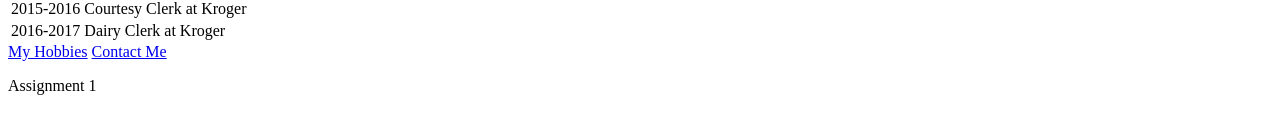
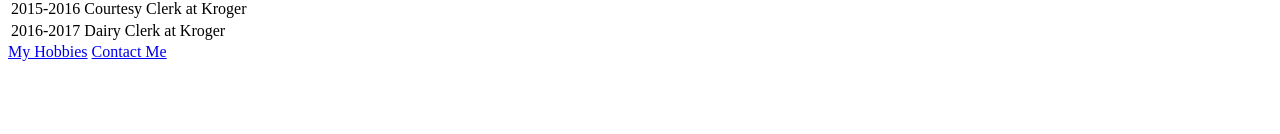
Before and after one commit to jgumtang23/my-first-html, a plain HTML site: page HTML - Personal Site/index.html in a window 1280 px wide. Shown: the part 520-654 px from the top of the page. Drawn offline with Linux system fonts and the light colour scheme.

Commit message:
Update index.html

```diff
--- a/HTML - Personal Site/index.html
+++ b/HTML - Personal Site/index.html
@@ -29,6 +29,5 @@
     </table>
   <a href="Hobbies.html">My Hobbies</a>
   <a href="Contacts.html">Contact Me</a>
-  <p><u></u>Assignment 1</p>
   </body>
 </html>
```
